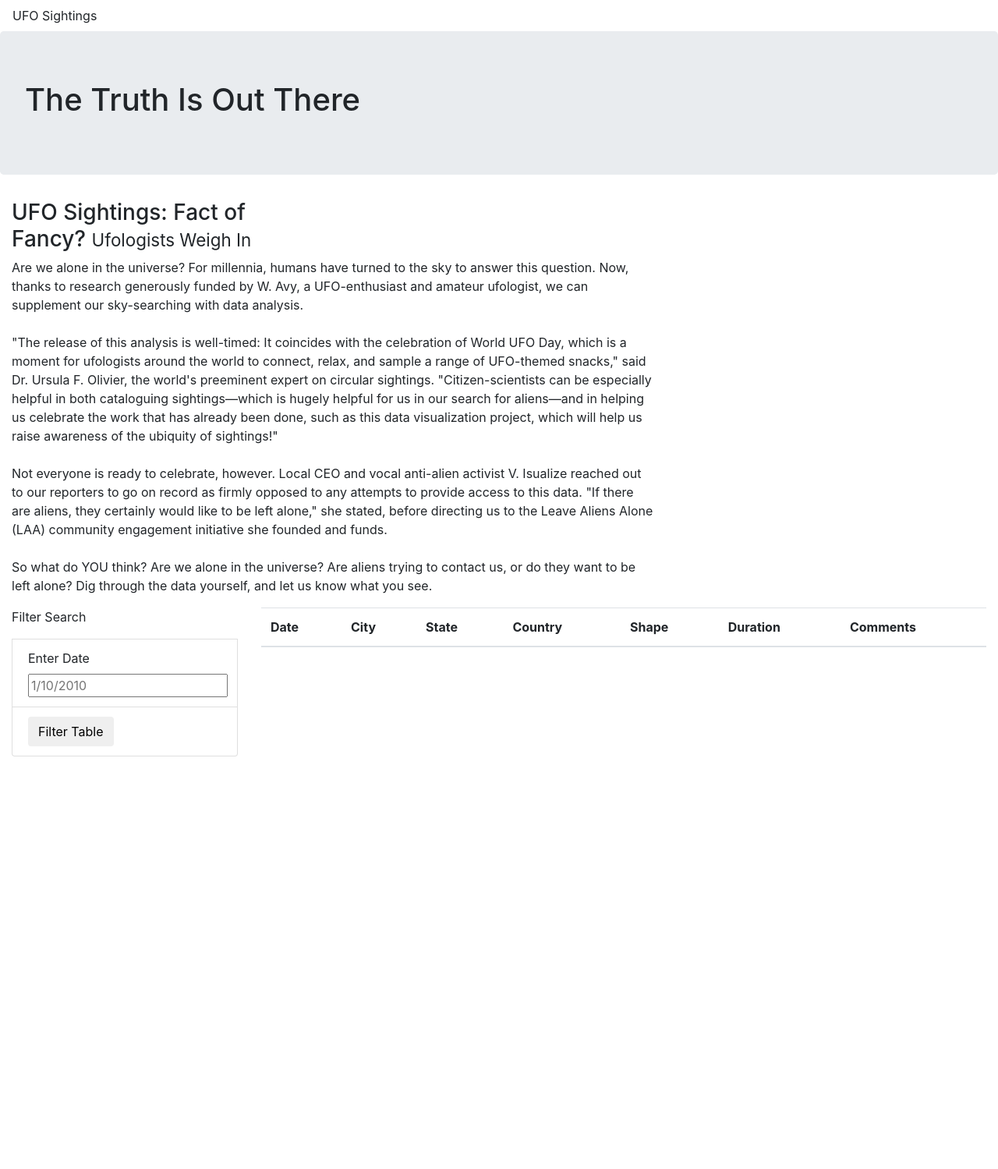
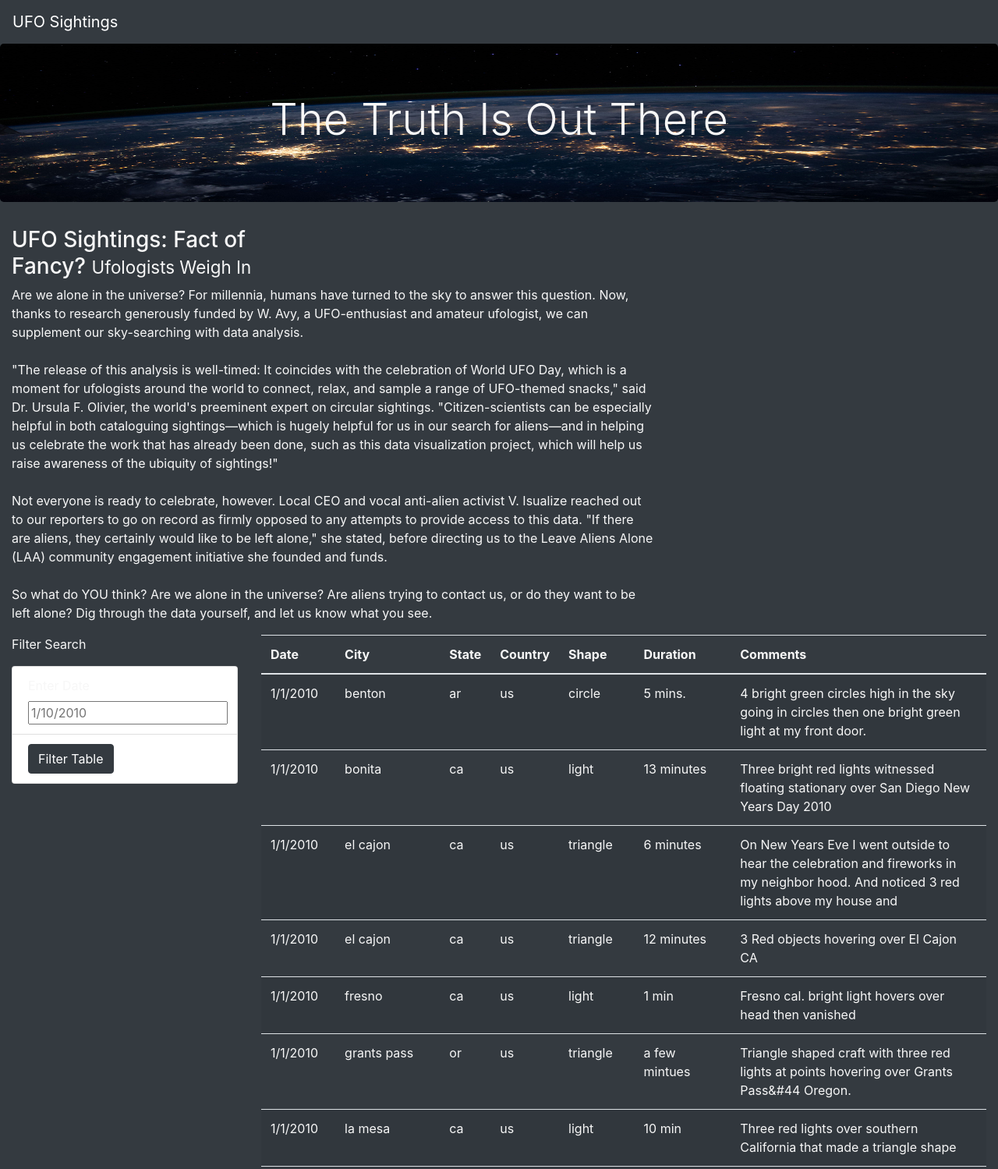
Before and after one commit to tessiertodd/UFOs, a plain HTML site: page index.html in a window 1280 px wide. Shown: the top 1499 px of the page at 78% size. Before the commit the page ends 970 px from the top, so only its background shows below. Drawn offline with nearby package versions, Linux system fonts and the light colour scheme.

Commit message:
customized with CSS

```diff
--- a/index.html
+++ b/index.html
@@ -12,16 +12,14 @@
         crossorigin="anonymous"
     />
     <link rel="stylesheet" href="static/css/style.css">
-
-
 </head>
-<body>
+<body class="bg-dark">
     <div class="wrapper">
-        <nav class="navbar navbar-expand-lg">
-           <a class="navbar-brand' href="index.htlm">UFO Sightings</a>
+        <nav class="navbar navbar-dark bg-dark navbar-expand-lg">
+           <a class="navbar-brand" href="index.html">UFO Sightings</a>
         </nav>
         <div class = "jumbotron">
-            <h1>The Truth Is Out There</h1>
+            <h1 class="display-4">The Truth Is Out There</h1>
         </div>
         <div class = "continer-fluid">
             <div class = "row">
@@ -38,19 +36,18 @@
             <div class="container-fluid">
                 <div class="row">
                     <div class="col-md-3">
-                        <form>
+                        <form class="bg-dark">
                             <p>Filter Search</p>
                         </form>
-                        <ul class="list-gorup">
-
+                        <ul class="list-group" class="bg-dark">
+                            <li class="list-group-item" class="bg-dark">
+                                <label for="date">Enter Date</label>
+                                <input type="text" placeholder="1/10/2010" id="datetime" />
+                            </li>
+                            <li class="list-group-item" class="bg-dark">
+                                <button id="filter-btn" type="button" class="btn btn-dark">Filter Table</button>
+                            </li>
                         </ul>
-                        <li class="list-group-item">
-                            <label for="date">Enter Date</label>
-                            <input type="text" placeholder="1/10/2010" id="datetime" />
-                        </li>
-                        <li class="list-group-item">
-                            <button id="filter-btn" type="button" class="btn btn-default">Filter Table</button>
-                        </li>
                     </div>
                     <div class="col-md-9">
                         <table class="table table-striped">
@@ -72,5 +69,8 @@
             </div>
         </div>
     </div>
+    <script src="https://cdnjs.cloudflare.com/ajax/libs/d3/4.11.0/d3.js"></script>
+    <script src="static/js/data.js"></script>
+    <script src="static/js/app.js"></script>
 </body>
 </html>
--- a/static/css/style.css
+++ b/static/css/style.css
@@ -0,0 +1,11 @@
+body {
+
+    color: #f7f7f7;
+}
+
+
+.jumbotron {
+    background-image: url("../images/nasa.jpg");
+    background-size: 100% 100%;
+    text-align: center;
+}
--- a/static/js/app.js
+++ b/static/js/app.js
@@ -1,28 +1,25 @@
 // import the data from data.js
-const tableData = date;
+const tableData = data;
 
 // Reference the HTML table using d3
-var tbody = d3.selecte("tbody");
+var tbody = d3.select("tbody");
 
-
-// Defining a function to build a table
-function buildTable(data)  {
-// First, clear out any existing data
+function buildTable(data) {
+    // First, clear out any existing data
     tbody.html("");
 
     // Next, loop through each object in the data
     // and append a row and cells for each value in the row
-    data.forEach((dataRow) =>  {
+    data.forEach((dataRow) => {
         // Append a row to the table body
         let row = tbody.append("tr");
 
-        // Loop through each fiels in the dataRows and add
+        // Loop through each field in the dataRows and add
         // each value as a table cell (td)
         Object.values(dataRow).forEach((val) => {
             let cell = row.append("td");
             cell.text(val);
-            }
-        );
+        });
     });
 }
 
@@ -47,7 +44,7 @@ function handleClick() {
 }
 
 // Attach an event to listen for the form button
-d3.selectALL("#filter-btn").on("click", handleClick);
+d3.selectAll("#filter-btn").on("click", handleClick);
 
 // Build the table when the page loads
 buildTable(tableData);
```
Also changed, not shown: ufo_starterCode.js (added, +66 -0 lines), static/images/nasa.jpg (added).
